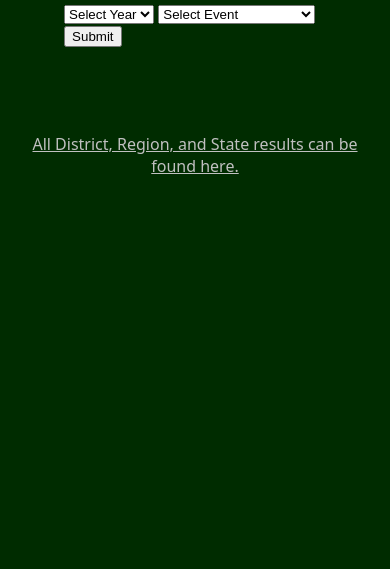
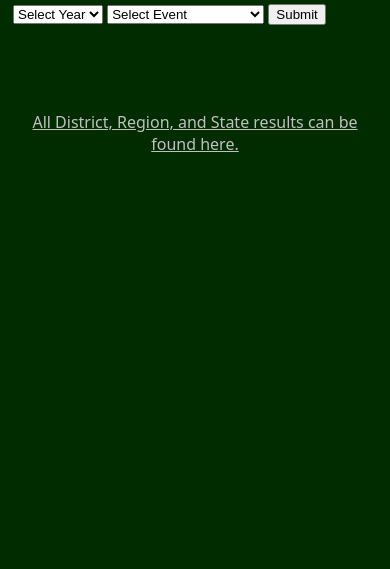
Before and after one commit to reagan-uil/team-results, a website built with Vite: page index.html in a window 390 px wide. Shown: the part 275-844 px from the top of the page. Built offline with nearby package versions, Linux system fonts and the light colour scheme.

Commit message:
mobile friendly container

```diff
--- a/src/style.css
+++ b/src/style.css
@@ -45,20 +45,24 @@ nav > a {
 a {
   color: silver;
 }
-/* .active {
-  color: white;
-} */
+
 .row {
   display: flex;
   flex-wrap: wrap;
 }
-
+.container {
+  width: 100%;
+  margin: auto;
+  padding-right: 5px;
+  padding-left: 5px;
+}
+@media only screen and (min-width: 768px) {
   .container {
     width: 70%;
-  margin: auto;
     max-width: 1100px;
     padding-right: 15px;
     padding-left: 15px;
+  }
 }
 
 h1,
```
Lines whose indentation alone changed are shown as unchanged.
